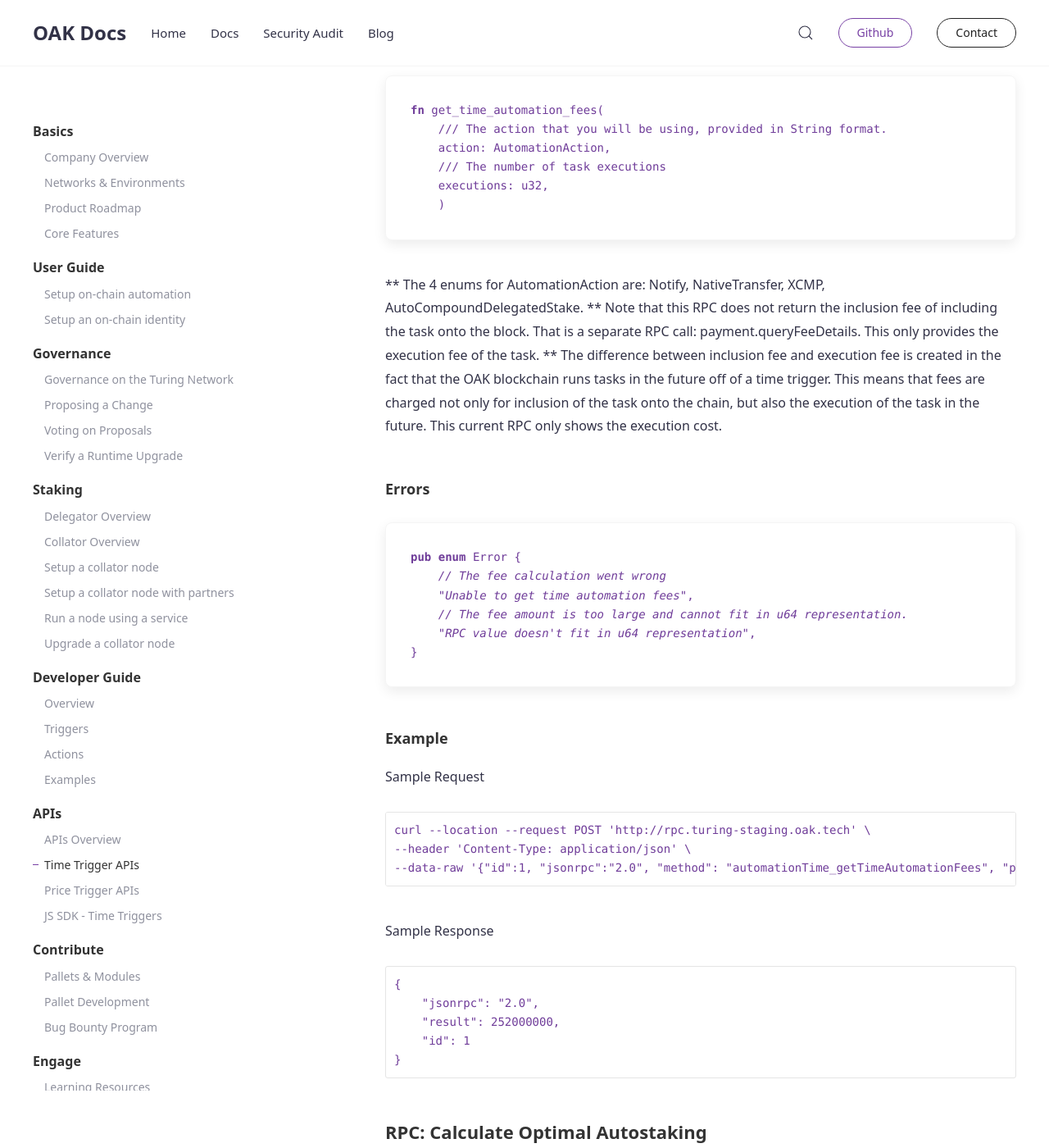
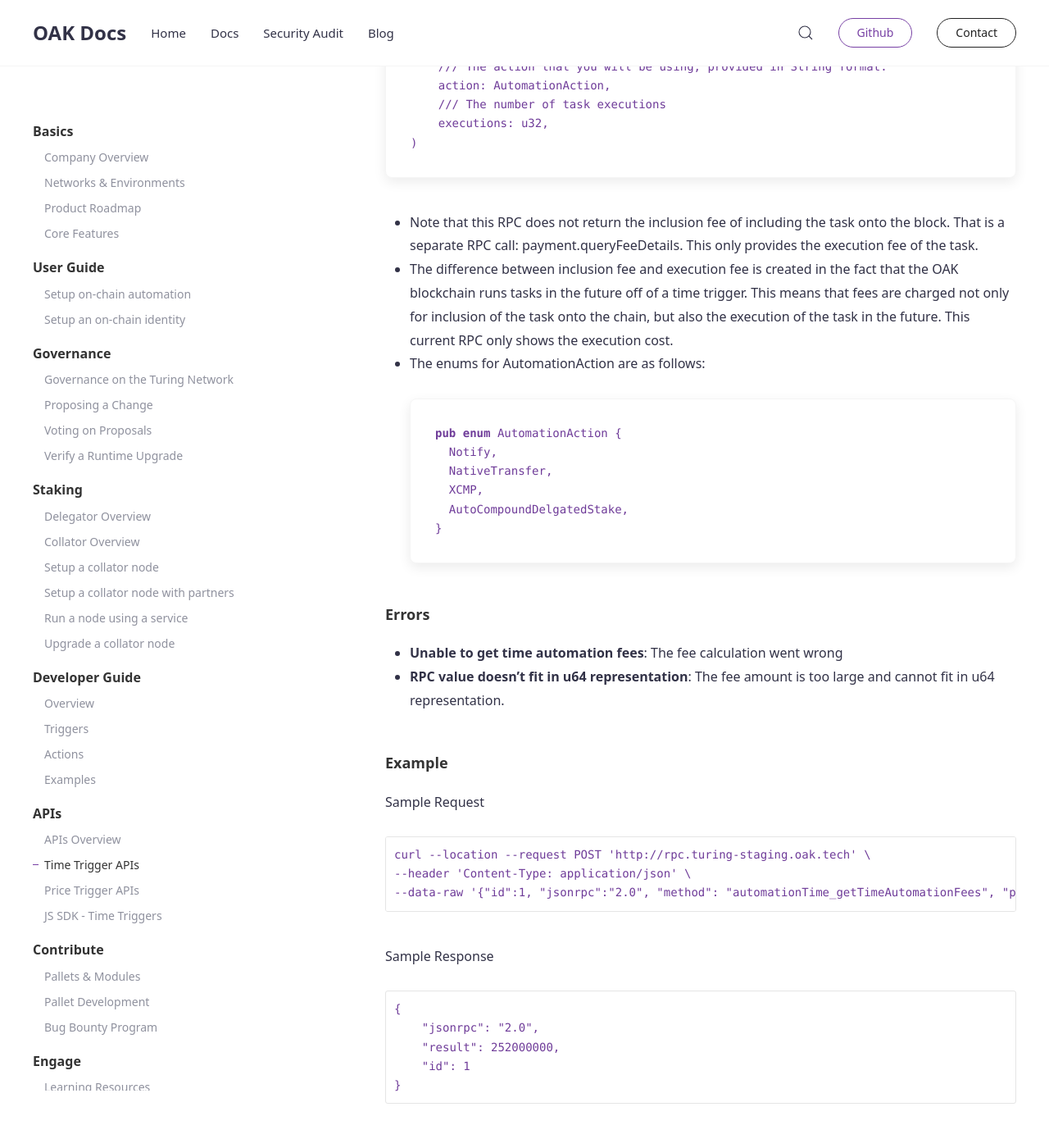
Before and after one commit to AvaProtocol/OAK-docs, a Jekyll site: the page built from _docs/automation-time-apis.md, in a window 1280 px wide and 1400 px high, scrolled down 5348 px. Shown: the whole window at 82% size. Built offline with Jekyll 4.4.1, drawn with Linux system fonts in a browser that asks for light colours; some of the changed text lies outside the part shown.

Commit message:
CR comments

````diff
--- a/_docs/automation-time-apis.md
+++ b/_docs/automation-time-apis.md
@@ -53,7 +53,7 @@ pub enum Error {
 ### Cancel a Task
 This API allows you to cancel a scheduled task. In order to do this you must have created the task and have the `task_id`.
 
-** We are still working on the RPC call to generate the task_id. Please save your `provided_id` so you can generate this later.
+* We are still working on the RPC call to generate the task_id. Please save your `provided_id` so you can generate this later.
 
 #### Call
 ```rust
@@ -62,7 +62,7 @@ fn cancel_task(
     origin: OriginFor<T>,
     /// The id of the task.
     task_id: Hash,
-    )
+)
 ```
 
 #### Errors
@@ -131,20 +131,15 @@ fn generate_task_id(
     account_id: AccountId,
     /// An id provided by the user. This id must be unique for each task for a given user.
     provided_id: Vec<u8>,
-    )
+)
 ```
 
-** For those who are not familiar with rust `Vec<u8>` accepts a string input. For example, "I am as unique as a snowflake" is a valid input.
-** This RPC should return the task ID associated with this unique combination of account ID and provided ID.
-** This RPC does not provide the task ID for only tasks that are scheduled. It can provided the potential task ID for non-scheduled tasks, so long as the non-scheduled tasks are scheduled with the provided account_id and provided_id.
+* Rust `Vec<u8>` input fields accepts a string input. For example, "I am as unique as a snowflake" is a valid input.
+* This RPC should return the task ID associated with this unique combination of account ID and provided ID.
+* This RPC does not provide the task ID for only tasks that are scheduled. It can provided the potential task ID for non-scheduled tasks, so long as the non-scheduled tasks are scheduled with the provided account_id and provided_id.
 
 #### Errors
-```rust
-pub enum Error {
-    // Could not generate the task_id.
-    "Unable to generate task_id",
-}
-```
+* **Unable to generate task_id**: Could not generate the task_id.
 
 #### Example
 Sample Request
@@ -173,22 +168,24 @@ fn get_time_automation_fees(
     action: AutomationAction,
     /// The number of task executions
     executions: u32,
-    )
+)
 ```
 
-** The 4 enums for AutomationAction are: Notify, NativeTransfer, XCMP, AutoCompoundDelegatedStake.
-** Note that this RPC does not return the inclusion fee of including the task onto the block. That is a separate RPC call: payment.queryFeeDetails. This only provides the execution fee of the task.
-** The difference between inclusion fee and execution fee is created in the fact that the OAK blockchain runs tasks in the future off of a time trigger. This means that fees are charged not only for inclusion of the task onto the chain, but also the execution of the task in the future. This current RPC only shows the execution cost.
+* Note that this RPC does not return the inclusion fee of including the task onto the block. That is a separate RPC call: payment.queryFeeDetails. This only provides the execution fee of the task.
+* The difference between inclusion fee and execution fee is created in the fact that the OAK blockchain runs tasks in the future off of a time trigger. This means that fees are charged not only for inclusion of the task onto the chain, but also the execution of the task in the future. This current RPC only shows the execution cost.
+* The enums for AutomationAction are as follows:
+```rust
+pub enum AutomationAction {
+    Notify,
+    NativeTransfer,
+    XCMP,
+    AutoCompoundDelgatedStake,
+}
+```
 
 #### Errors
-```rust
-pub enum Error {
-    // The fee calculation went wrong
-    "Unable to get time automation fees",
-    // The fee amount is too large and cannot fit in u64 representation.
-    "RPC value doesn't fit in u64 representation",
-}
-```
+* **Unable to get time automation fees**: The fee calculation went wrong
+* **RPC value doesn't fit in u64 representation**: The fee amount is too large and cannot fit in u64 representation.
 
 #### Example
 Sample Request
@@ -217,22 +214,15 @@ fn calculate_optimal_autostaking(
     principal: i128,
     /// The collator to which the principal will be staked.
     collator: AccountId,
-    )
+)
 ```
 
-** This RPC will return a JSON object with a time period and an APY. The time period represents the optimal staking duration and the APY is the projected staking return.
+* This RPC will return a JSON object with a time period and an APY. The time period represents the optimal staking duration and the APY is the projected staking return.
 
 #### Errors
-```rust
-pub enum Error {
-    // The optimal autostaking calculation went wrong.
-    "Unable to calculate optimal autostaking",
-    // The collator provided is not a real collator.
-    "collator does not exist",
-    // The fee calculation went wrong.
-    "could not calculate fee",
-}
-```
+* **Unable to calculate optimal autostaking**: The optimal autostaking calculation went wrong.
+* **collator does not exist**: The collator provided is not a real collator.
+* **could not calculate fee**: The fee calculation went wrong.
 
 #### Example
 Sample Request
@@ -262,18 +252,13 @@ This API gets the task IDs for auto-compounded stake delegation tasks. Auto-comp
 fn get_auto_compound_delegated_stake_task_ids(
     /// The account ID of the wallet of the delegator.
     account_id: AccountId
-    )
+)
 ```
 
-** This RPC will return the task IDs of the auto-compounding staking delegation task for each collator that this wallet has staked with.
+* This RPC will return the task IDs of the auto-compounding staking delegation task for each collator that this wallet has staked with.
 
 #### Errors
-```rust
-pub enum Error {
-    // Retrieval of Task IDs went wrong.
-    "Unable to get AutoCompoundDelegatedStakeTask ids",
-}
-```
+* **Unable to get AutoCompoundDelegatedStakeTask ids**: Retrieval of Task IDs went wrong.
 
 #### Example
 Sample Request
@@ -317,5 +302,5 @@ fn schedule_transfer_task(
     amount: u128,
     /// The token you want to be transferred.
     token: Token,
-    )
+)
 ```
````
Also changed, not shown: other parts of _docs/automation-time-apis.md (+8 -8 lines).
